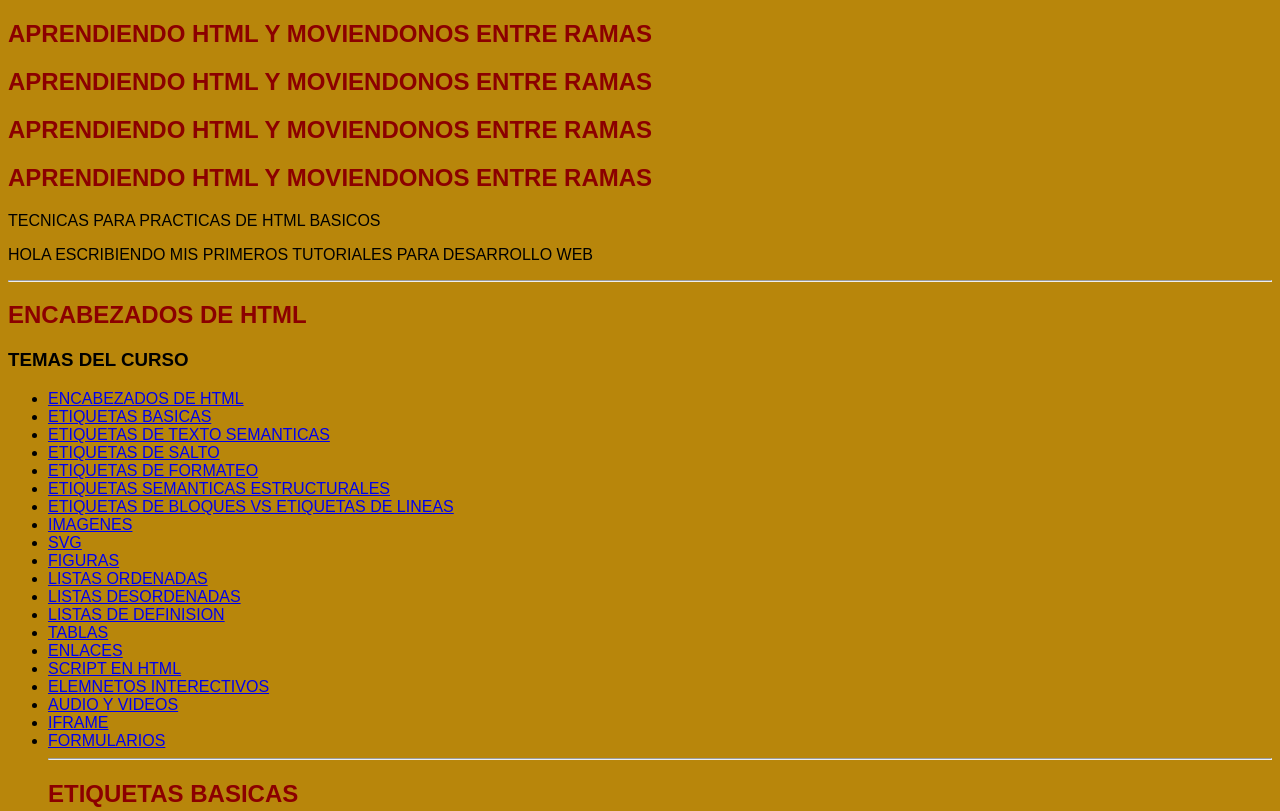
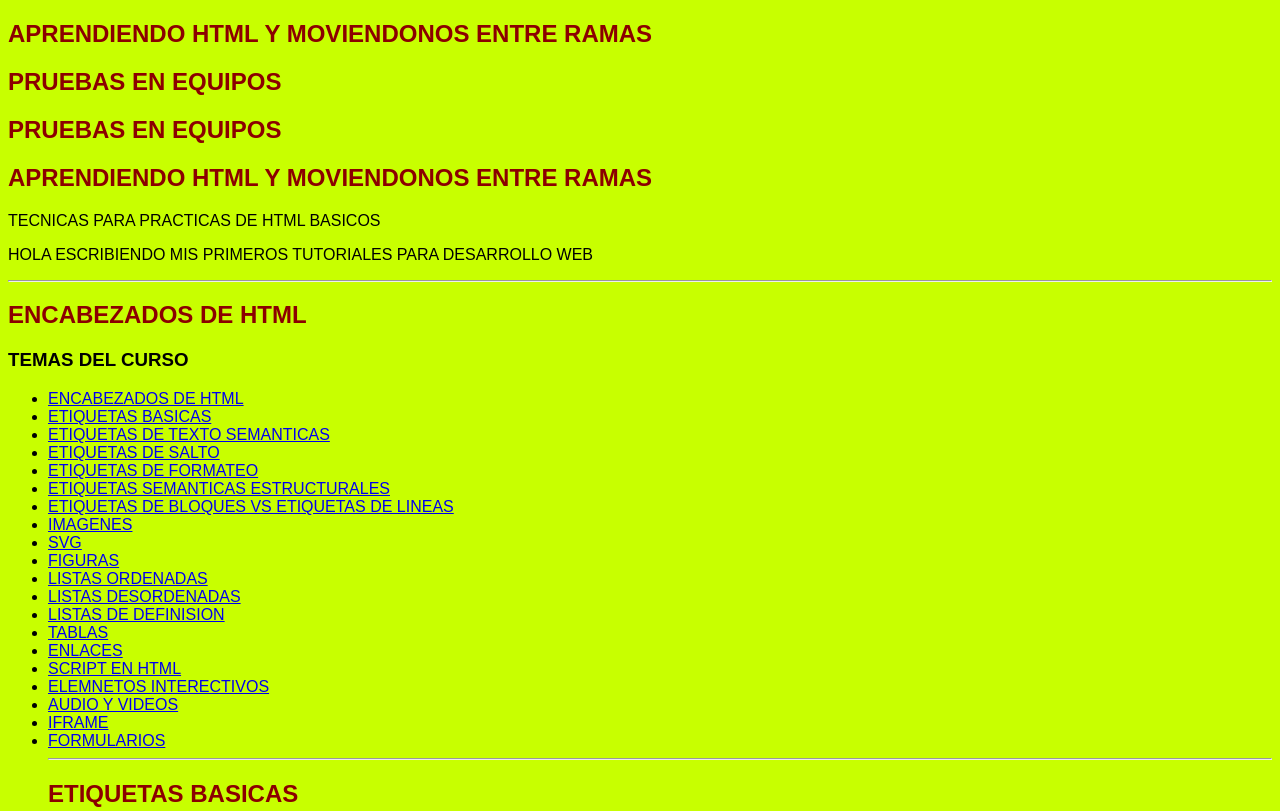
Before and after one commit to comunidaddeprueba/practicas, a plain HTML site: page index.html in a window 1280 px wide. Shown: the top 811 px of the page. Drawn offline with Linux system fonts and the light colour scheme.

Commit message:
Agregando otro fondo de color verde  texto de prueba en equipo

```diff
--- a/aseets/stilos.css
+++ b/aseets/stilos.css
@@ -1,5 +1,5 @@
 body {
-    background-color: darkgoldenrod;
+    background-color: rgb(200, 255, 0);
     font-family: sans-serif;
     text-transform: uppercase;
     /*colocamos los textos en mayusculas */
--- a/index.html
+++ b/index.html
@@ -29,8 +29,8 @@ color: darkred;
 
 <body>
     <h2 id="Inicio">Aprendiendo HTML y moviendonos entre ramas</h2>
-	<h2 id="Inicio">Aprendiendo HTML y moviendonos entre ramas</h2>
-	<h2 id="Inicio">Aprendiendo HTML y moviendonos entre ramas</h2>
+	<h2 id="Inicio">Pruebas en equipos</h2>
+	<h2 id="Inicio">Pruebas en equipos</h2>
 	<h2 id="Inicio">Aprendiendo HTML y moviendonos entre ramas</h2>
 	<!-- <h2 id="Inicio">Aprendiendo HTML Practicas</h2> -->
 
```
